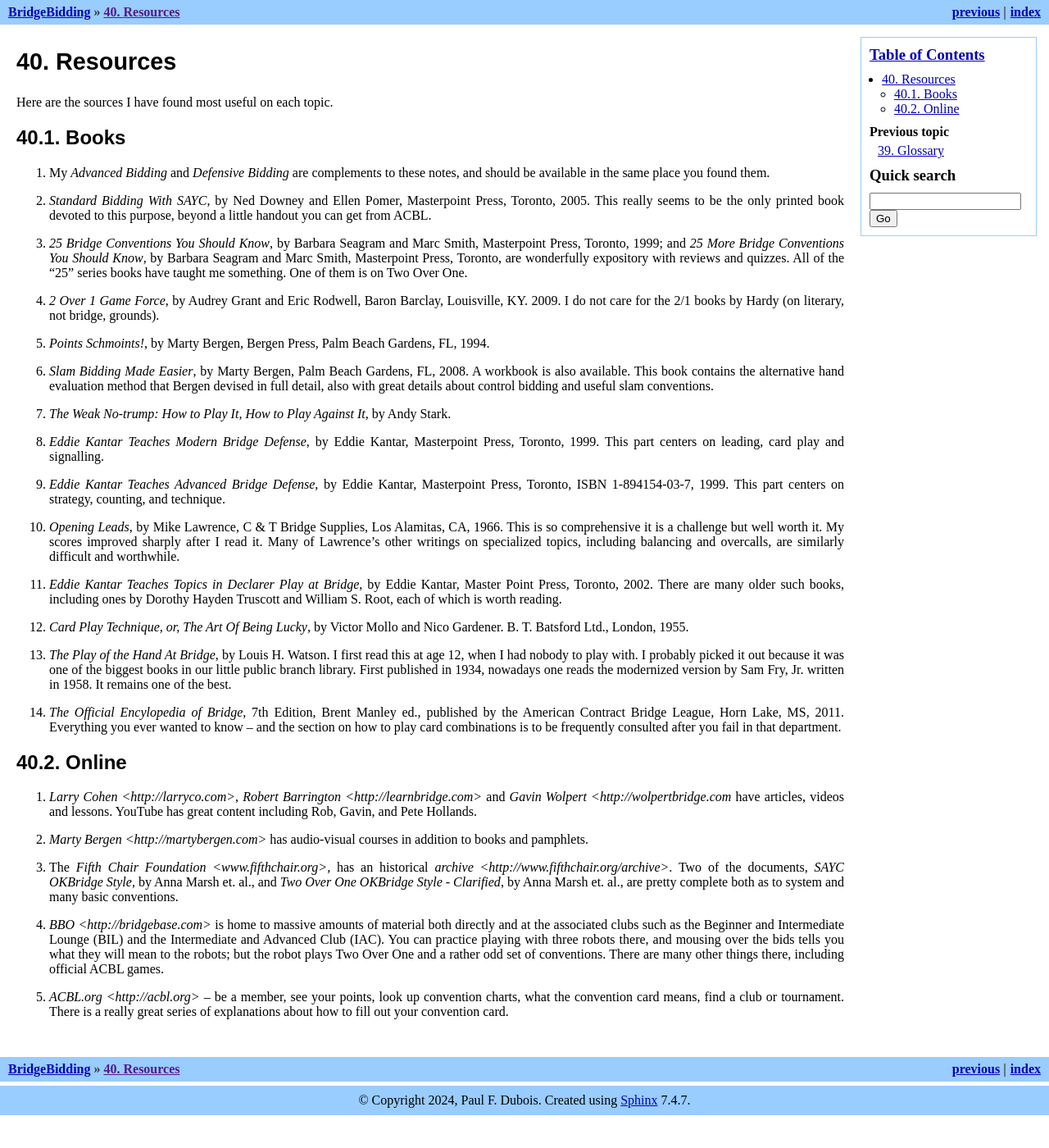
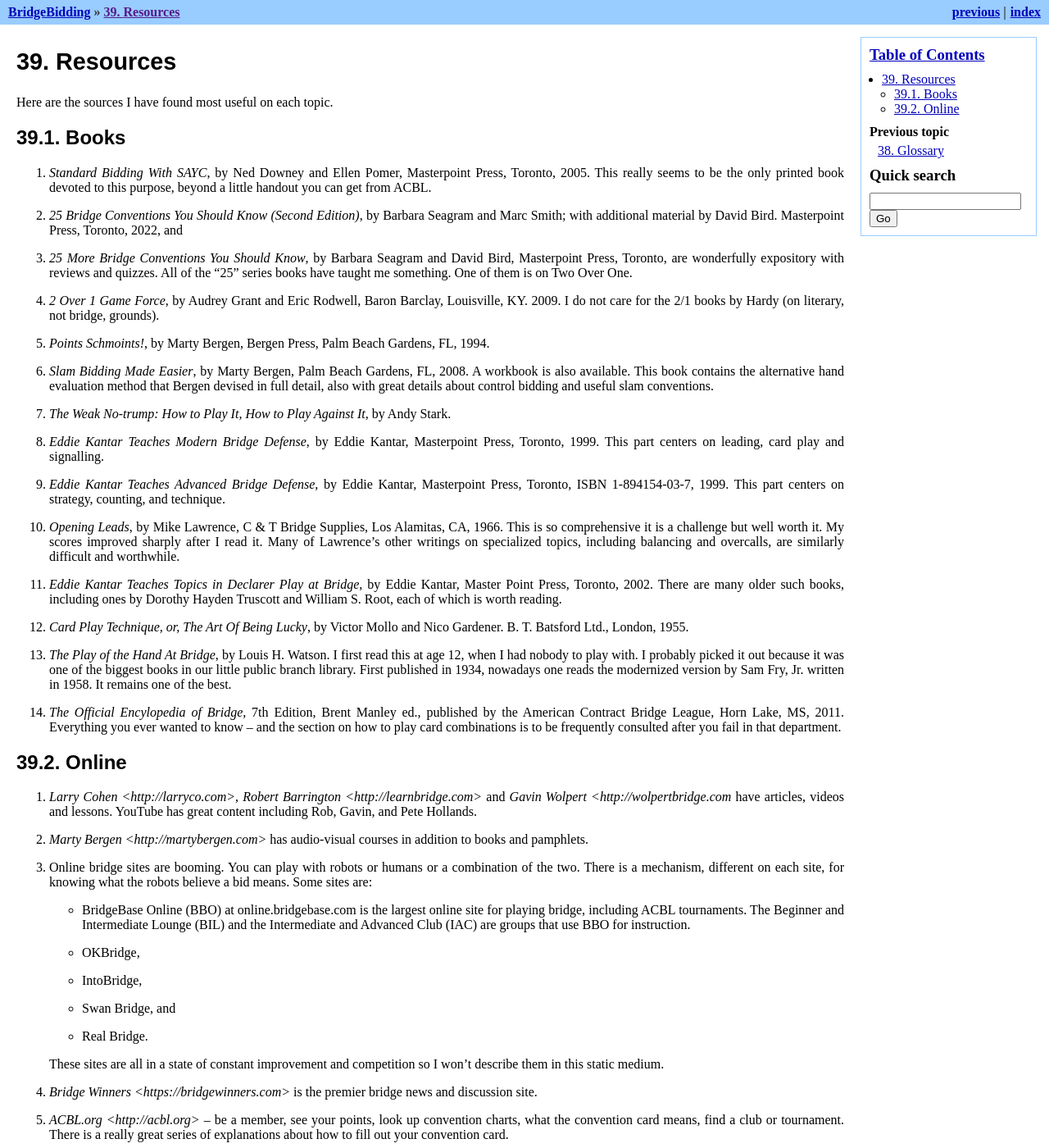
Before and after one commit to pfdubois/BridgeBidding, a Sphinx documentation site: the page built from source/Resources.rst, in a window 1280 px wide and 1400 px high. Shown: the whole window at 82% size. Built offline with Sphinx 7.4.7, drawn with Linux system fonts in a browser that asks for light colours.

Commit message:
Copyright / title page fix

```diff
--- a/source/MajorOpenings.rst
+++ b/source/MajorOpenings.rst
@@ -261,7 +261,7 @@ Responding As An Unpassed Hand
 .. index::
    pair: opening; major
 
-.. index:: 1N forcing
+.. index:: 1N Forcing
 
 .. index:: 2/1
 
--- a/source/Resources.rst
+++ b/source/Resources.rst
@@ -9,16 +9,16 @@ Here are the sources I have found most useful on each topic.
 Books
 -----
 
-#. My :title:`Advanced Bidding` and :title:`Defensive Bidding` are complements to these
-   notes, and should be available in the same place you found them.
-
 #. :title:`Standard Bidding With SAYC`, by Ned Downey and Ellen Pomer, Masterpoint
    Press, Toronto, 2005. This really seems to be the only printed book
    devoted to this purpose, beyond a little handout you can get from ACBL.
 
-#. :title:`25 Bridge Conventions You Should Know`, by Barbara Seagram and Marc Smith,
-   Masterpoint Press, Toronto, 1999; and :title:`25 More Bridge Conventions You Should
-   Know`, by Barbara Seagram and Marc Smith, Masterpoint Press, Toronto, are
+#. :title:`25 Bridge Conventions You Should Know (Second Edition)`, by Barbara Seagram
+   and Marc Smith; with additional material by David Bird.
+   Masterpoint Press, Toronto, 2022, and
+
+#. :title:`25 More Bridge Conventions You Should
+   Know`, by Barbara Seagram and David Bird, Masterpoint Press, Toronto, are
    wonderfully expository with reviews and quizzes.  All of the "25" series
    books have taught me something.  One of them is on Two Over One.
 
@@ -78,19 +78,24 @@ Online
 #. `Marty Bergen <http://martybergen.com>` has audio-visual courses in addition to books
    and pamphlets.
 
-#. The `Fifth Chair Foundation <www.fifthchair.org>`, has an historical
-   `archive <http://www.fifthchair.org/archive>`.
-   Two of the documents, :title:`SAYC OKBridge Style`, by Anna Marsh et. al.,
-   and :title:`Two Over One OKBridge Style - Clarified`, by Anna Marsh et. al.,
-   are pretty complete both as to system and many basic conventions.
+#. Online bridge sites are booming. You can play with robots or humans or a combination
+   of the two.  There is a mechanism, different on each site, for knowing what the
+   robots believe a bid means. Some sites are:
 
-#. `BBO <http://bridgebase.com>`
-   is home to massive amounts of material both directly and at the associated clubs such
-   as the Beginner and Intermediate Lounge (BIL) and the Intermediate and
-   Advanced Club (IAC). You can practice playing with three robots there,
-   and mousing over the bids tells you what they will mean to the robots; but
-   the robot plays Two Over One and a rather odd set of conventions.  There are many
-   other things there, including official ACBL games.
+   - BridgeBase Online (BBO) at online.bridgebase.com
+     is the largest online site for playing bridge, including ACBL tournaments.
+     The Beginner and Intermediate Lounge (BIL) and the Intermediate and
+     Advanced Club (IAC) are groups that use BBO for instruction.
+   - OKBridge,
+   - IntoBridge,
+   - Swan Bridge, and
+   - Real Bridge.
+
+   These sites are all in a state of constant improvement and competition so I won't
+   describe them in this static medium.
+
+#. `Bridge Winners <https://bridgewinners.com>` is the premier bridge news and
+   discussion site.
 
 #. `ACBL.org <http://acbl.org>` -- be a member, see your points, look up convention
    charts, what the convention card means, find a club or tournament. There is a really
--- a/source/conf.py
+++ b/source/conf.py
@@ -63,12 +63,13 @@ te.tex_replacements += [
     ['♠', r'\ensuremath{\spadesuit}']
     ]
 te.init()
+# put back below for two-column
+#\twocolumn
 
 my_preamble = r'''
 \usepackage[utf8]{inputenc}
 \pagenumbering{arabic}
 \pagestyle{plain}
-\twocolumn
 \setcounter{tocdepth}{1}
 \definecolor{TitleColor}{rgb}{0,0,0}
 \definecolor{InnerLinkColor}{rgb}{0,0,0}
@@ -78,7 +79,20 @@ my_preamble = r'''
 latex_elements = {
    'pointsize': '11pt',
    'preamble': my_preamble,
-   }
+   'maketitle':r'''\newcommand\sphinxbackoftitlepage{
+
+
+Copyright, 2024, Paul F. Dubois
+
+This book is non-commercial and meant for free redistribution to other
+bridge players. It is licensed under the GNU GPLv3 license.
+You can see a copy of this license at
+
+https://spdx.org/licenses/GPL-3.0-or-later.html
+
+}\sphinxmaketitle
+'''
+}
 
 
 # These two get rid of the blank pages
```
Also changed, not shown: source/AdvancedMajor.rst (+11 -23 lines), source/Copyright.rst (deleted, +0 -11 lines), source/HandEvaluation.rst (+18 -19 lines), source/index.rst (+10 -2 lines).
